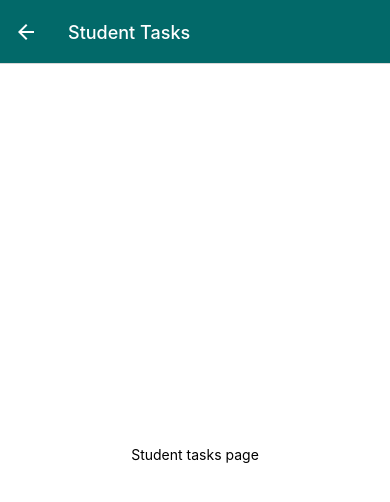
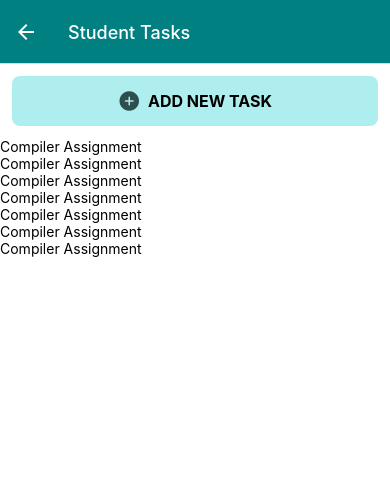
Before and after one commit to ahuchchas/teaching-companion, a React Native app: screen /StudentTasks in a window 390 px wide. Shown: the top 502 px of the page. Built offline with nearby package versions, Linux system fonts and the light colour scheme.

Commit message:
student task

```diff
--- a/components/HomeComponents/HomeOption.js
+++ b/components/HomeComponents/HomeOption.js
@@ -5,10 +5,8 @@ import { GlobalStyles } from "../../constants/styles";
 export default function HomeOption(props) {
   return (
     <View style={styles.option}>
-      <View style={styles.iconContent}>
-        <Ionicons name={props.icon} size={24} color="white" />
-        <Text style={styles.title}>{props.title}</Text>
-      </View>
+      <Ionicons name={props.icon} size={24} color="darkslategrey" />
+      <Text style={styles.title}>{props.title}</Text>
     </View>
   );
 }
@@ -24,6 +22,6 @@ const styles = StyleSheet.create({
 
   title: {
     fontSize: 20,
-    color: "white",
+    color: "black",
   },
 });
--- a/constants/styles.js
+++ b/constants/styles.js
@@ -1,8 +1,7 @@
 export const GlobalStyles = {
   colors: {
-    header: "#026969",
-    container: "lightcyan",
-    item: "#346969",
+    header: "teal",
+    item: "paleturquoise",
     primary50: "#e4d9fd",
     primary100: "#c6affc",
     primary200: "#a281f0",
--- a/screens/HomeScreen.js
+++ b/screens/HomeScreen.js
@@ -53,7 +53,7 @@ export default function HomeScreen({ navigation }) {
 
 const styles = StyleSheet.create({
   container: {
-    backgroundColor: GlobalStyles.colors.container,
+    backgroundColor: "#fff",
     flex: 1,
     padding: 12,
   },
--- a/screens/StudentTasks.js
+++ b/screens/StudentTasks.js
@@ -1,9 +1,87 @@
-import { View, Text, StyleSheet } from "react-native";
+import { View, Text, StyleSheet, FlatList } from "react-native";
+import { Ionicons } from "@expo/vector-icons";
+import { GlobalStyles } from "../constants/styles";
 
 export default function StudentTasks() {
+  const taskList = [
+    {
+      id: "task1",
+      title: "Compiler Assignment",
+      description: "Solve the given problems and submit the hardcopy",
+      courseTitle: "Compiler Design",
+      courseCode: "CSE-3315",
+      section: "52",
+      deadline: new Date("2023-02-19"),
+    },
+    {
+      id: "task2",
+      title: "Compiler Assignment",
+      description: "Solve the given problems and submit the hardcopy",
+      courseTitle: "Compiler Design",
+      courseCode: "CSE-3315",
+      section: "52",
+      deadline: new Date("2023-02-19"),
+    },
+    {
+      id: "task3",
+      title: "Compiler Assignment",
+      description: "Solve the given problems and submit the hardcopy",
+      courseTitle: "Compiler Design",
+      courseCode: "CSE-3315",
+      section: "52",
+      deadline: new Date("2023-02-19"),
+    },
+    {
+      id: "task4",
+      title: "Compiler Assignment",
+      description: "Solve the given problems and submit the hardcopy",
+      courseTitle: "Compiler Design",
+      courseCode: "CSE-3315",
+      section: "52",
+      deadline: new Date("2023-02-19"),
+    },
+    {
+      id: "task5",
+      title: "Compiler Assignment",
+      description: "Solve the given problems and submit the hardcopy",
+      courseTitle: "Compiler Design",
+      courseCode: "CSE-3315",
+      section: "52",
+      deadline: new Date("2023-02-19"),
+    },
+    {
+      id: "task6",
+      title: "Compiler Assignment",
+      description: "Solve the given problems and submit the hardcopy",
+      courseTitle: "Compiler Design",
+      courseCode: "CSE-3315",
+      section: "52",
+      deadline: new Date("2023-02-19"),
+    },
+    {
+      id: "task7",
+      title: "Compiler Assignment",
+      description: "Solve the given problems and submit the hardcopy",
+      courseTitle: "Compiler Design",
+      courseCode: "CSE-3315",
+      section: "52",
+      deadline: new Date("2023-02-19"),
+    },
+  ];
+
   return (
     <View style={styles.container}>
-      <Text>Student tasks page</Text>
+      <View style={styles.option}>
+        <Ionicons name="add-circle" size={24} color="darkslategrey" />
+        <Text style={styles.title}>ADD NEW TASK</Text>
+      </View>
+      <View style={styles.taskListContainer}>
+        <FlatList
+          data={taskList}
+          renderItem={({ item }) => <Text>{item.title}</Text>}
+          keyExtractor={(item) => item.id}
+        />
+      </View>
     </View>
   );
 }
@@ -12,7 +90,22 @@ const styles = StyleSheet.create({
   container: {
     flex: 1,
     backgroundColor: "#fff",
+  },
+  option: {
+    flexDirection: "row",
     alignItems: "center",
     justifyContent: "center",
+    padding: 12,
+    margin: 12,
+    elevation: 4,
+    backgroundColor: GlobalStyles.colors.item,
+    borderRadius: 8,
+  },
+  taskListContainer: {},
+  title: {
+    fontSize: 16,
+    color: "black",
+    marginLeft: 6,
+    fontWeight: "bold",
   },
 });
```
